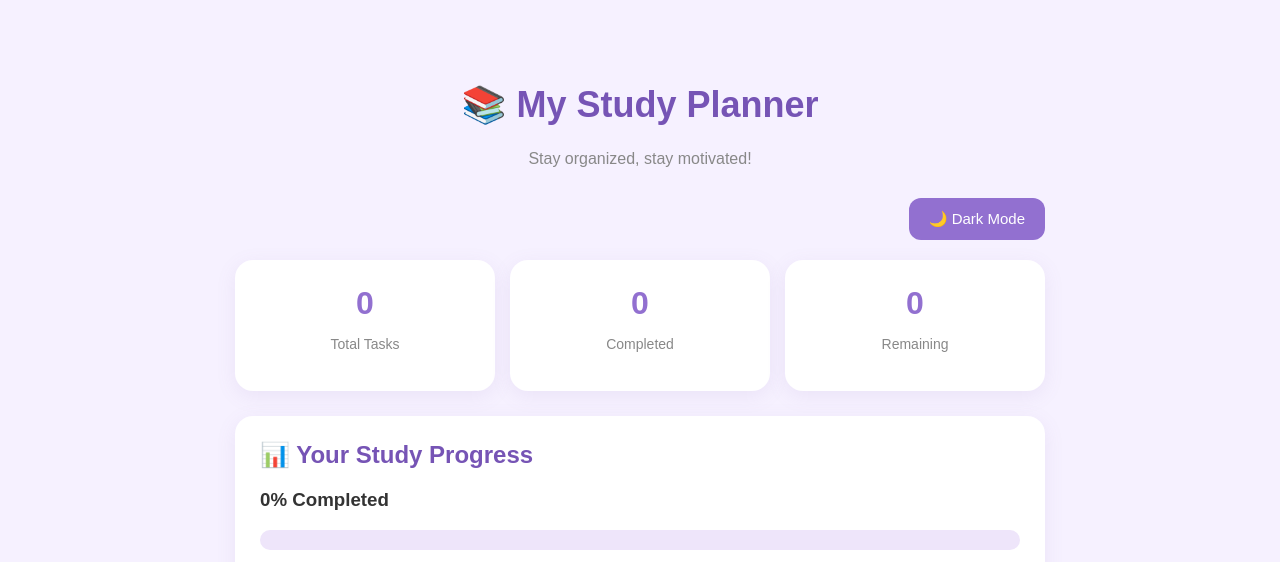
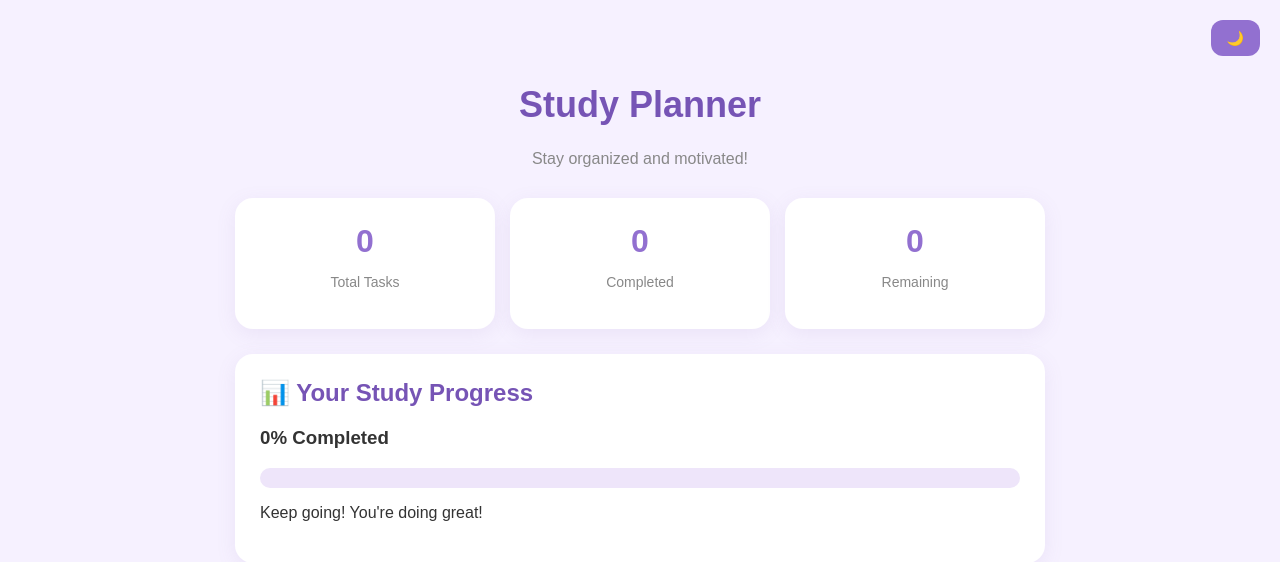
Before and after one commit to Sh1ny-y/study-planner, a Flask app: page / in a window 1280 px wide. Shown: the top 562 px of the page. Run offline with Flask 3, Linux system fonts and the light colour scheme.

Commit message:
Add dark mode button

```diff
--- a/static/script.js
+++ b/static/script.js
@@ -264,8 +264,8 @@ function applyTheme(theme) {
     document.body.classList.toggle("dark-mode", isDark);
 
     themeButton.textContent = isDark
-        ? "☀️ Light Mode"
-        : "🌙 Dark Mode";
+        ? "☀️"
+        : "🌙";
 }
 
 let savedTheme = "light";
--- a/static/style.css
+++ b/static/style.css
@@ -406,3 +406,27 @@ body.dark-mode {
     background: #563039;
     color: #ffb4c0;
 }
+
+/* Theme button in the top right corner */
+
+.theme-container {
+    position: absolute;
+    top: 20px;
+    right: 20px;
+    margin: 0;
+    z-index: 100;
+}
+
+.theme-toggle {
+    background: #9270d0;
+    color: white;
+    border: none;
+    padding: 10px 16px;
+    border-radius: 12px;
+    cursor: pointer;
+    font-size: 14px;
+}
+
+.theme-toggle:hover {
+    background: #7654b5;
+}
--- a/templates/index.html
+++ b/templates/index.html
@@ -13,14 +13,14 @@
 <div class="container">
 
     <header>
-        <h1>📚 My Study Planner</h1>
-        <p>Stay organized, stay motivated!</p>
+        <h1>Study Planner</h1>
+        <p>Stay organized and motivated!</p>
     </header>
 
 <div class="theme-container">
     <button id="theme-toggle" class="theme-toggle"
             type="button">
-        🌙 Dark Mode
+        🌙
     </button>
 </div>
 
```
